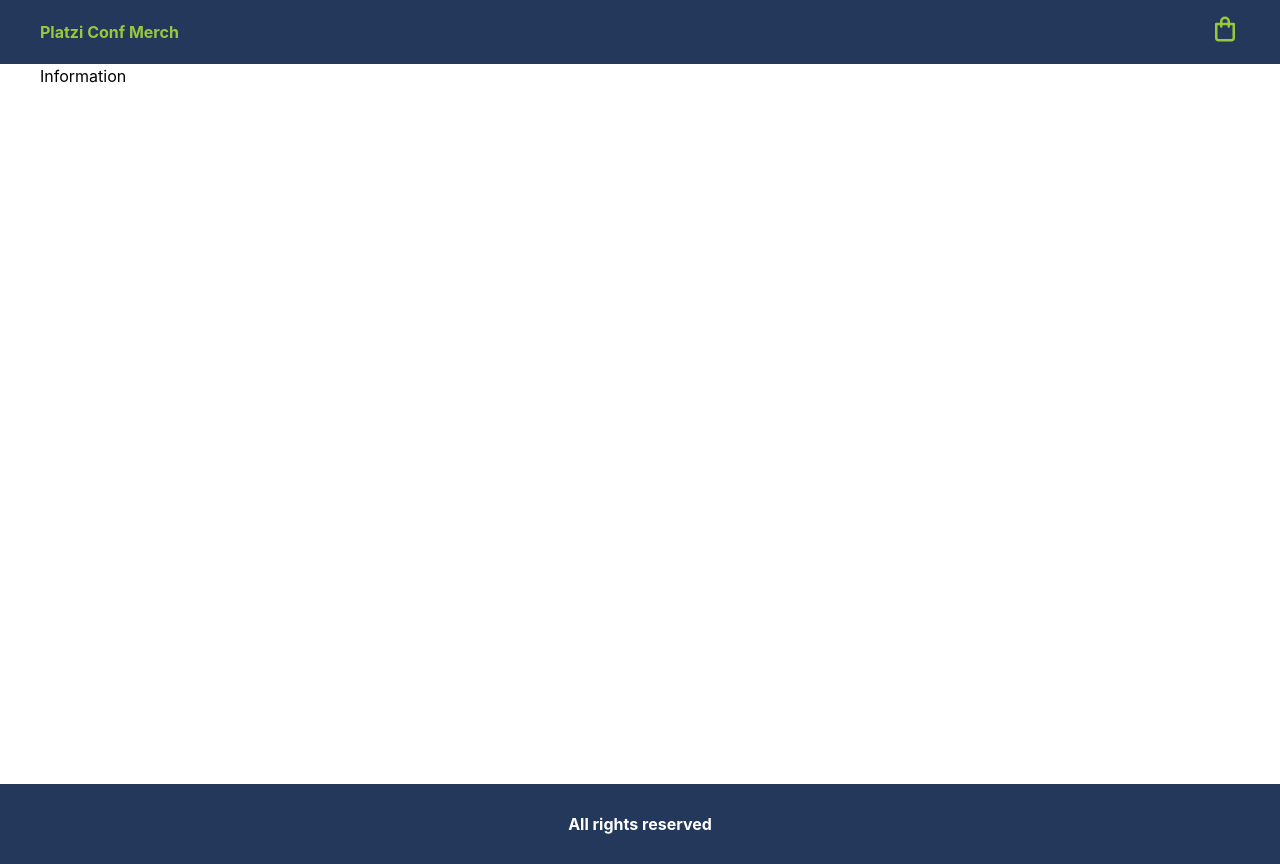
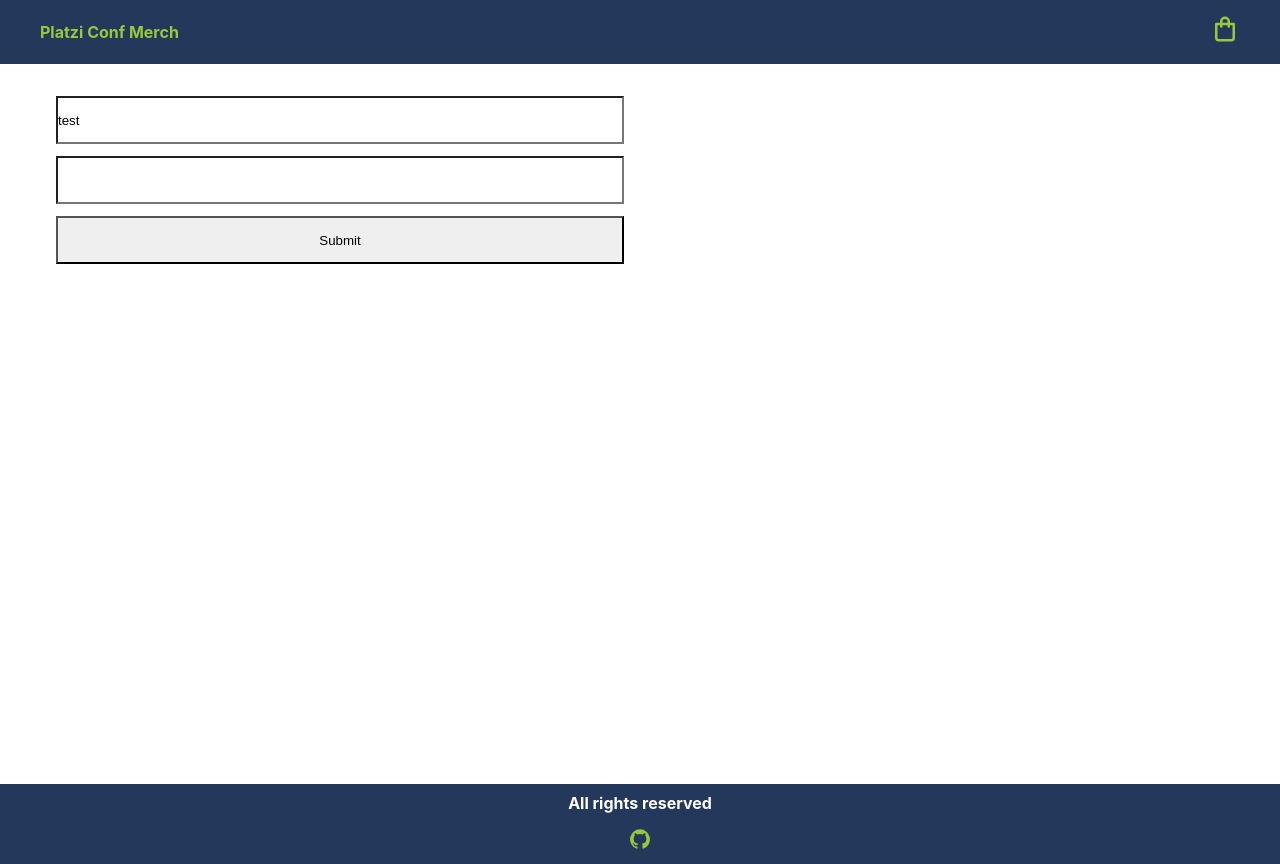
Before and after one commit to jsonfm/platzi-conf-merch, a React (Vite) app: page /checkout/information in a window 1280 px wide. Built offline with nearby package versions, Linux system fonts and the light colour scheme.

Commit message:
🎨 [UPDATE] Styles

```diff
--- a/package.json
+++ b/package.json
@@ -16,6 +16,7 @@
     "eslint": "^8.26.0",
     "react": "^18.2.0",
     "react-dom": "^18.2.0",
+    "react-hook-form": "^7.39.1",
     "react-router-dom": "^6.4.3"
   },
   "devDependencies": {
--- a/src/components/Footer/index.jsx
+++ b/src/components/Footer/index.jsx
@@ -1,3 +1,4 @@
+import { UilGithub } from '@iconscout/react-unicons'
 import "./styles.css";
 
 export const Footer = () => {
@@ -5,6 +6,9 @@ export const Footer = () => {
     <footer className="footer">
       <div className="container">
         <h4>All rights reserved</h4>
+        <a href="https://github.com/jsonfm/platzi-conf-merch" target="_blank">
+          <UilGithub />
+        </a>
       </div>
     </footer>
   );
--- a/src/components/Footer/styles.css
+++ b/src/components/Footer/styles.css
@@ -9,7 +9,10 @@
 
 .footer .container {
   display: flex;
+  flex-direction: column;
   align-items: center;
   justify-content: center;
   height: 100%;
+  gap: 12px;
+
 }
--- a/src/components/ProductCard/index.jsx
+++ b/src/components/ProductCard/index.jsx
@@ -22,11 +22,14 @@ export const ProductCard = ({ product }) => {
     <div className="product-card" key={id}>
       <img className="product-img" src={image} />
       <div className="product-info">
-        <p className="product-title">{title}</p>
+        <div className="product-header">
+          <p>{title}</p>
+          <p className="product-price">$ {price.toFixed(2)}</p>
+        </div>
         <p className="product-description">{description}</p>
-        <p className="product-price">$ {price}</p>
+
         <button className="product-button" onClick={onClick}>
-          {productInCart ? "Remove" : "Add"}
+          {productInCart ? "Remove" : "Add to cart"}
         </button>
       </div>
     </div>
--- a/src/components/ProductCard/styles.css
+++ b/src/components/ProductCard/styles.css
@@ -1,16 +1,22 @@
 .product-card {
   width: 330px;
+  box-shadow: 0 4px 8px rgba(0, 0, 0, 0.25);
+  padding: 0;
 }
 
 .product-img {
-  width: 330px;
+  width: 100%;
   height: 300px;
   /* object-fit: cover; */
+  object-fit: contain;
 }
 
-.product-title {
-  font-size: 1.4rem;
+.product-header {
+  /* font-size: 1.4rem; */
   font-weight: bold;
+  display: flex;
+  justify-content: space-between;
+  margin-bottom: 8px;
 }
 
 .product-info {
@@ -24,6 +30,7 @@
   border: none;
   padding: 1rem 0.5rem;
   min-width: 96px;
+  width: 100%;
   cursor: pointer;
   font-weight: bold;
 }
--- a/src/components/ProductsList/styles.css
+++ b/src/components/ProductsList/styles.css
@@ -3,5 +3,6 @@
   flex-wrap: wrap;
   justify-content: center;
   padding: 2rem 0;
+  gap: 12px;
   /* border: 2px solid; */
 }
--- a/src/containers/Checkout/index.jsx
+++ b/src/containers/Checkout/index.jsx
@@ -2,6 +2,7 @@ import { useEffect } from "react";
 import { useAppContext } from "@/hooks/useAppContext";
 import { UilTrashAlt } from '@iconscout/react-unicons';
 import { actionTypes as cartTypes } from "@/reducers/cart";
+import { Link } from "react-router-dom";
 import "@/components/ProductCard/styles.css";
 import "./styles.css";
 
@@ -43,13 +44,15 @@ export const Checkout = () => {
       </div>
       <div className="checkout-price">
         <h4>Total: $ <b>{totalPrice}</b></h4>
-        <button className="product-button">
-          Proceder
-        </button>
+        <Link to="/checkout/information">
+          <button className="product-button">
+            Proceder
+          </button>
+        </Link>
       </div>
       </>
       :
-      <div className="checkout-message">Aún no has seleccionado ningún artículo :c</div>
+      <div className="checkout-message">You haven't selected any items yet :c</div>
       }
 
     </div>
--- a/src/containers/Checkout/styles.css
+++ b/src/containers/Checkout/styles.css
@@ -49,7 +49,9 @@
   /* border: 2px solid; */
   padding: .5rem;
   min-width: 330px;
+  /* min-height: 300px; */
   color: var(--secondary);
+  border-left: 2px solid;
 
 }
 
--- a/src/containers/Information/index.jsx
+++ b/src/containers/Information/index.jsx
@@ -1,3 +1,25 @@
+import { useForm } from "react-hook-form";
+import "./styles.css";
+
+
 export const Information = () => {
-  return <div>Information</div>;
+  const { register, handleSubmit, watch, formState: { errors } } = useForm();
+  const onSubmit = data => console.log(data);
+
+  console.log(watch("example")); // watch input value by passing the name of it
+
+  return (
+    /* "handleSubmit" will validate your inputs before invoking "onSubmit" */
+    <form className="information-form" onSubmit={handleSubmit(onSubmit)}>
+      {/* register your input into the hook by invoking the "register" function */}
+      <input defaultValue="test" {...register("example")} />
+
+      {/* include validation with required or other standard HTML validation rules */}
+      <input {...register("exampleRequired", { required: true })} />
+      {/* errors will return when field validation fails  */}
+      {errors.exampleRequired && <span>This field is required</span>}
+
+      <input type="submit" />
+    </form>
+  );
 };
--- /dev/null
+++ b/src/containers/Information/styles.css
@@ -0,0 +1,14 @@
+.information-form {
+  display: flex;
+  flex-direction: column;
+  padding: 2rem 1rem;
+  max-width: 600px;
+  gap: 12px;
+}
+
+.information-form input {
+  height: 3rem;
+  outline: none;
+  /* border: none; */
+  border-radius: 0px;
+}
```
Also changed, not shown: 1 other file (tests, documents, lock files or other folders).
